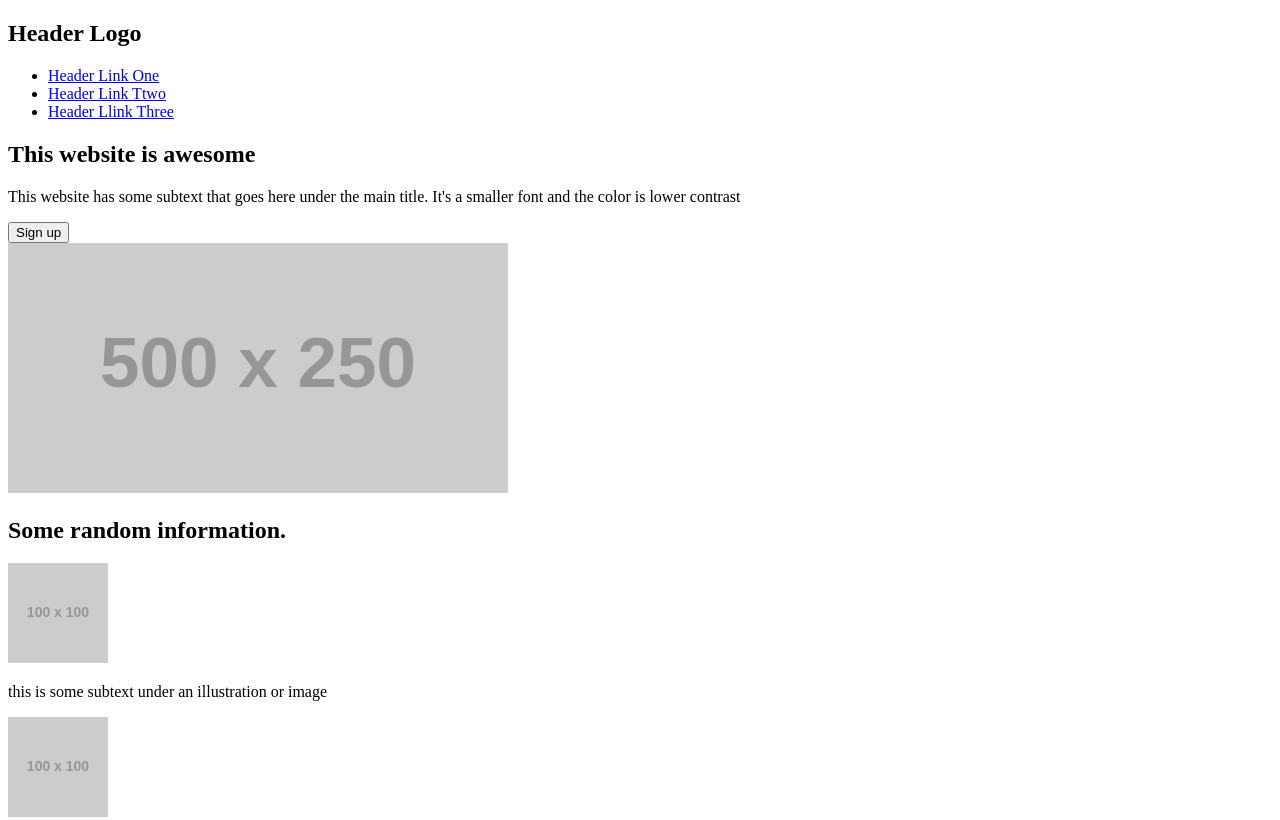
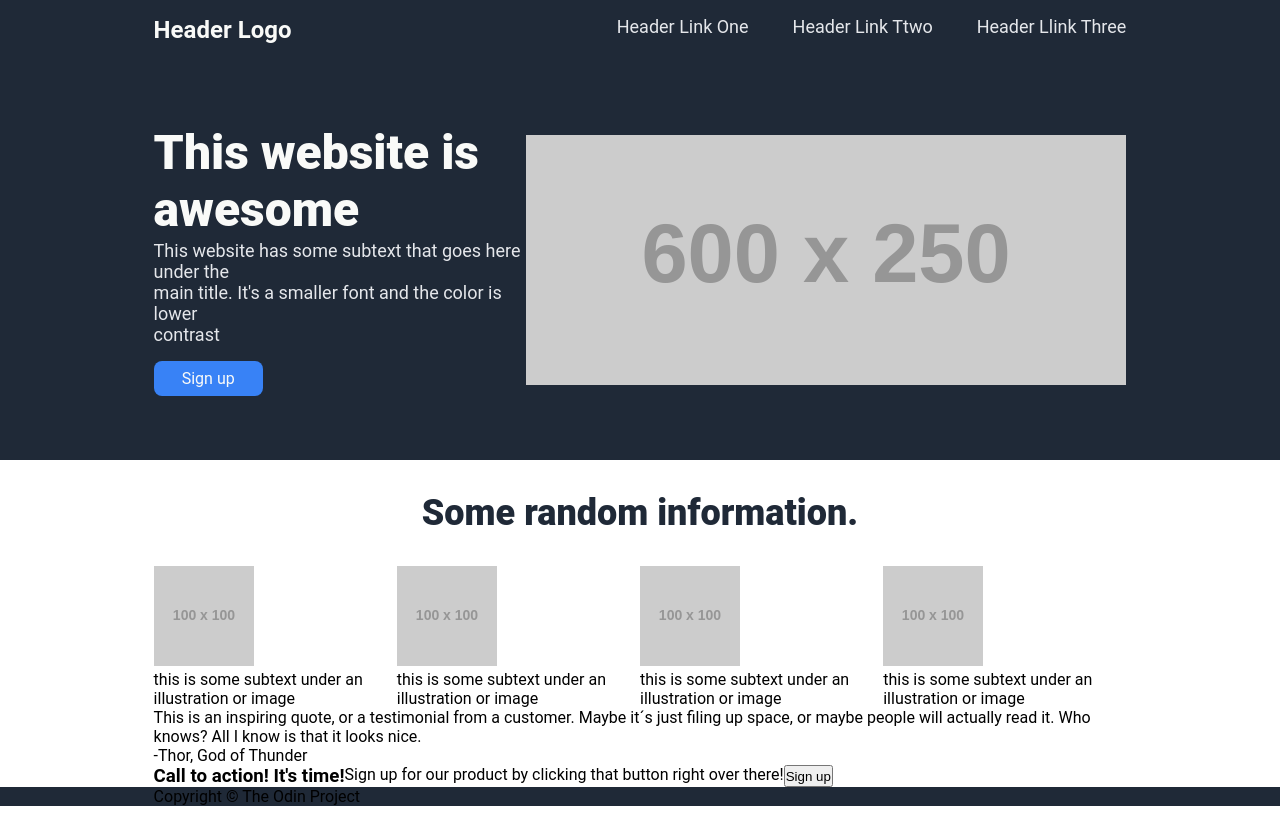
Before and after one commit to Sygris/odin-landing-page, a plain HTML site: page index.html in a window 1280 px wide. Shown: the top 820 px of the page. Drawn offline with Linux system fonts and the light colour scheme; placeholder pictures from the web are drawn by us.

Commit message:
Header and Hero

```diff
--- a/index.html
+++ b/index.html
@@ -8,6 +8,7 @@
   </head>
   <body>
     <header>
+      <div class="wrapper">
         <h2 class="logo">Header Logo</h2>
         <nav class="menu" aria-label="navigation menu">
           <ul class="menu__list">
@@ -22,18 +23,21 @@
             </li>
           </ul>
         </nav>
+      </div>
     </header>
     <main>
-      <section id="hero" class="container">
-        <div class="container">
-          <h1 class="hero__title">This website is awesome</h1>
-          <p class="hero__text">This website has some subtext that goes here under the main title. It's a smaller font and the color is lower contrast</p>
-          <button class="btn" type="button">Sign up</button>
+      <section id="hero" class="wrapper">
+        <div class="hero__content container container--column">
+          <h1 class="hero__title">This website is <br> awesome</h1>
+          <p class="hero__text">This website has some subtext that goes here under the <br> main title. It's a smaller font and the color is lower <br> contrast</p>
+          <button class="btn--hero" type="button">Sign up</button>
         </div>
-        <img src="https://placehold.co/500x250" alt="placehold for hero image">
+        <img class="hero__image" src="https://placehold.co/600x250/darkgrey/white?text=this+is+a+placeholder+for+an+image" alt="placehold for hero image">
       </section>
-      <section id="showcase" class="container">
-        <h2>Some random information.</h2>
+      <section id="showcase" class="wrapper">
+        <div class="container container--column">
+          <h2 class="showcase__title">Some random information.</h2>
+          <div class="container container--row">
             <article>
               <img class="showcase__image" src="https://placehold.co/100" alt="showcase item one">
               <p class="showcase__text">this is some subtext under an illustration or image</p>
@@ -50,22 +54,24 @@
               <img class="showcase__image" src="https://placehold.co/100" alt="showcase item four">
               <p class="showcase__text">this is some subtext under an illustration or image</p>
             </article>
+          </div>
         </section>
-      <section class="container">
+        </div>
+      <section class="wrapper">
         <article id="quote">
           <p class="quote__text">This is an inspiring quote, or a testimonial from a customer. Maybe it´s just filing up space, or maybe people will actually read it. Who knows? All I know is that it looks nice.</p>
           <p class="quote__author">-Thor, God of Thunder</p>
         </article>
       </section>
-      <section id="cta">
-        <article>
+      <section id="cta" class="wrapper">
+        <article class="container">
           <h3>Call to action! It's time!</h3>
           <p>Sign up for our product by clicking that button right over there!</p>
           <button type="button">Sign up</button>
         </article>
       </section>
     </main>
-    <footer>
+    <footer class="wrapper">
       <p>Copyright &#169; The Odin Project</p>
     </footer>
   </body>
--- a/style.css
+++ b/style.css
@@ -0,0 +1,107 @@
+/* BASIC RESET */
+* {
+  margin: 0;
+  padding: 0;
+  box-sizing: border-box;
+}
+
+a, li, button {
+  list-style: none;
+  text-decoration: none;
+}
+
+/* General */
+body {
+  font-family: 'Roboto', sans-serif;
+}
+
+.wrapper {
+  display: flex;
+  padding: 0 12%;
+}
+
+.container {
+  display: flex;
+}
+
+.container--row {
+  flex-direction: row;
+}
+
+.container--column {
+  flex-direction: column;
+}
+
+.btn--hero {
+  all: unset;
+  cursor: pointer;
+  background-color: #3882F6;
+  color: #F9FAF8;
+  text-align: center;
+  max-width: 25%;
+  padding: .5rem;
+  border-radius: .5rem;
+}
+
+header, #hero, footer {
+  background-color: #1F2937;
+}
+
+/* HEADER */
+header {
+  padding: 1rem 0;
+}
+
+.logo {
+  margin-right: auto;
+  font-size: 1.5rem;
+  color: #F9FAF8;
+}
+
+.menu__item {
+  display: inline-block;
+  padding: 0 1.25rem;
+}
+
+.menu__item:last-child {
+  padding-right: 0;
+}
+
+.menu__link {
+  font-size: 1.125rem;
+  color: #E5E7EB;
+}
+
+/* HERO */
+#hero {
+  height: 50vh;
+  justify-content: center;
+  align-items: center;
+}
+
+.hero__title {
+  font-size: 3rem;
+  font-weight: 900;
+  color: #F9FAF8;
+  margin-bottom: .125rem;
+}
+
+.hero__text {
+  font-size: 1.125rem;
+  color: #E5E7EB;
+  margin-bottom: 1rem;
+}
+
+.hero__image {
+  margin-left: auto;
+  max-width: 100%;
+  max-height: 250px;
+}
+
+/* SHOWCASE */
+.showcase__title {
+  font-size: 2.25rem;
+  font-weight: 900;
+  color: #1F2937;
+  margin: 2rem auto;
+}
```
Lines whose indentation alone changed are shown as unchanged.
